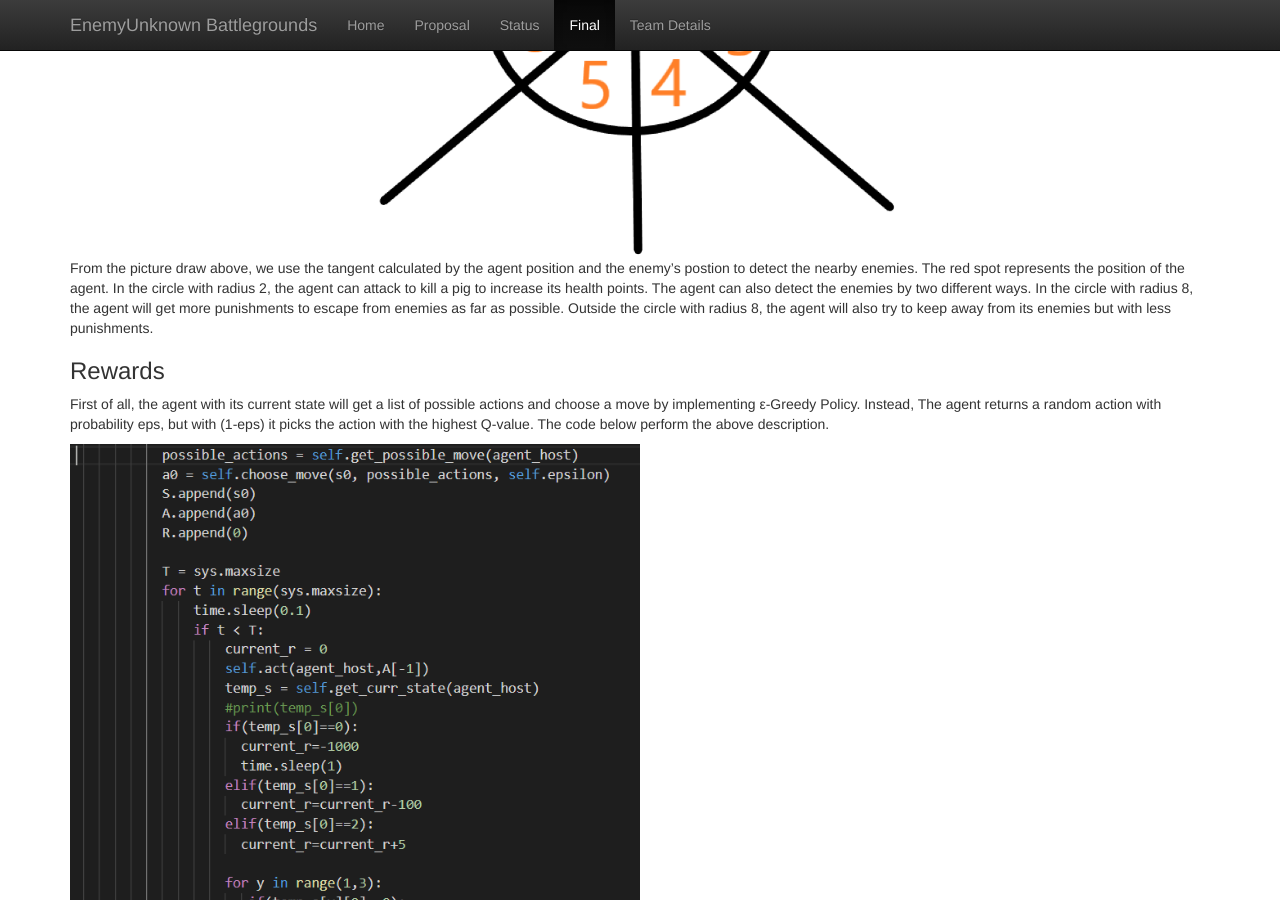
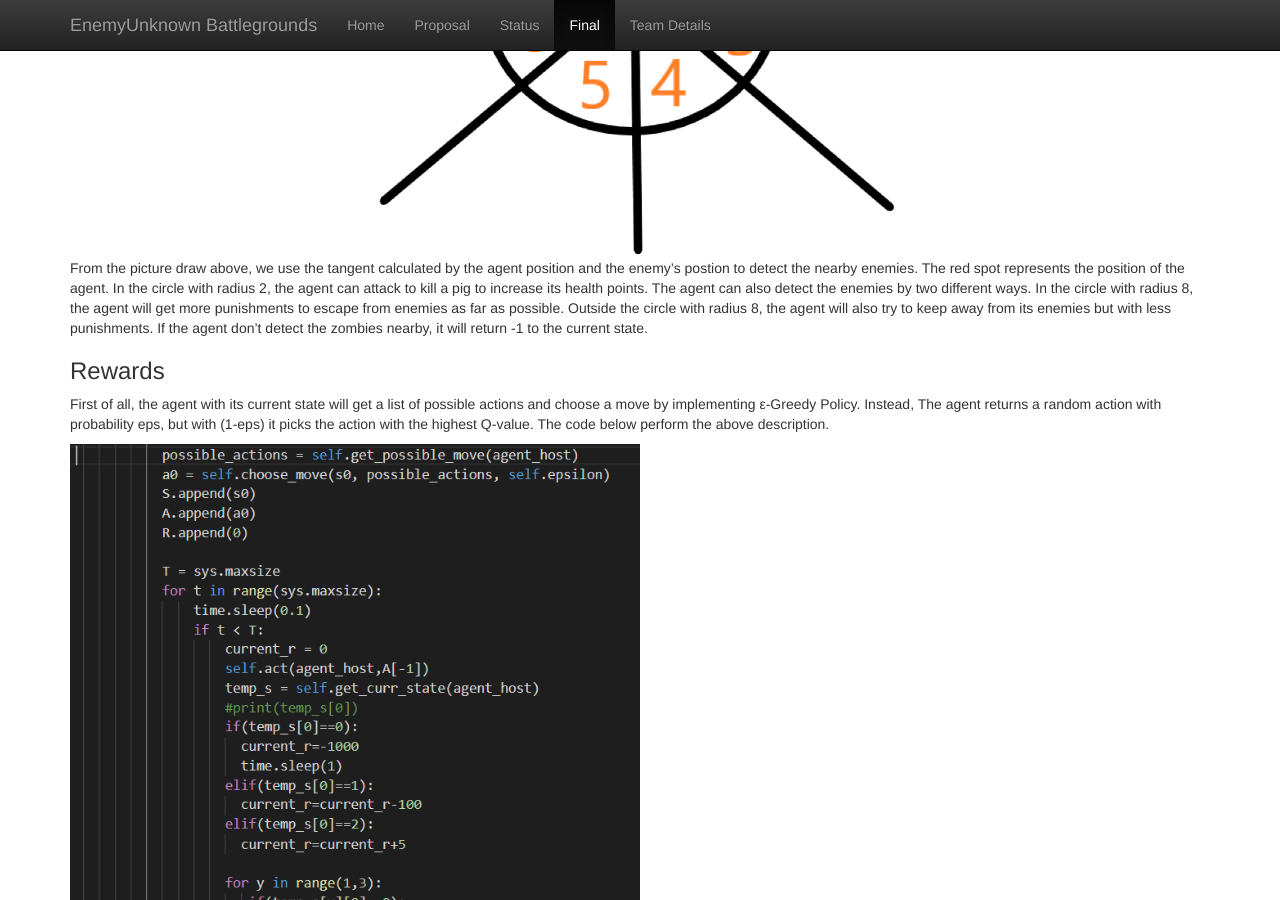
Before and after one commit to chenhaoy1/EnemyUnknown-Battlegrounds, a Jekyll site: the page built from docs/final.md, in a window 1280 px wide and 900 px high, scrolled down 3193 px. Built offline with Jekyll 4.4.1, drawn with Linux system fonts in a browser that asks for light colours.

Commit message:
Update final.md

```diff
--- a/docs/final.md
+++ b/docs/final.md
@@ -95,7 +95,7 @@ The agent has 6 actions now (left, right, forward, backward, attack, stop). The
 <img src="8.png" width="50%">
 </div>
 
-From the picture draw above, we use the tangent calculated by the agent position and the enemy's postion to detect the nearby enemies. The red spot represents the position of the agent. In the circle with radius 2, the agent can attack to kill a pig to increase its health points. The agent can also detect the enemies by two different ways. In the circle with radius 8, the agent will get more punishments to escape from enemies as far as possible. Outside the circle with radius 8, the agent will also try to keep away from its enemies but with less punishments.
+From the picture draw above, we use the tangent calculated by the agent position and the enemy's postion to detect the nearby enemies. The red spot represents the position of the agent. In the circle with radius 2, the agent can attack to kill a pig to increase its health points. The agent can also detect the enemies by two different ways. In the circle with radius 8, the agent will get more punishments to escape from enemies as far as possible. Outside the circle with radius 8, the agent will also try to keep away from its enemies but with less punishments. If the agent don't detect the zombies nearby, it will return -1 to the current state.
 
 ### Rewards
 First of all, the agent with its current state will get a list of possible actions and choose a move by implementing ε-Greedy Policy. Instead, The agent returns a random action with probability eps, but with (1-eps) it picks the action with the highest Q-value. The code below perform the above description.
```
